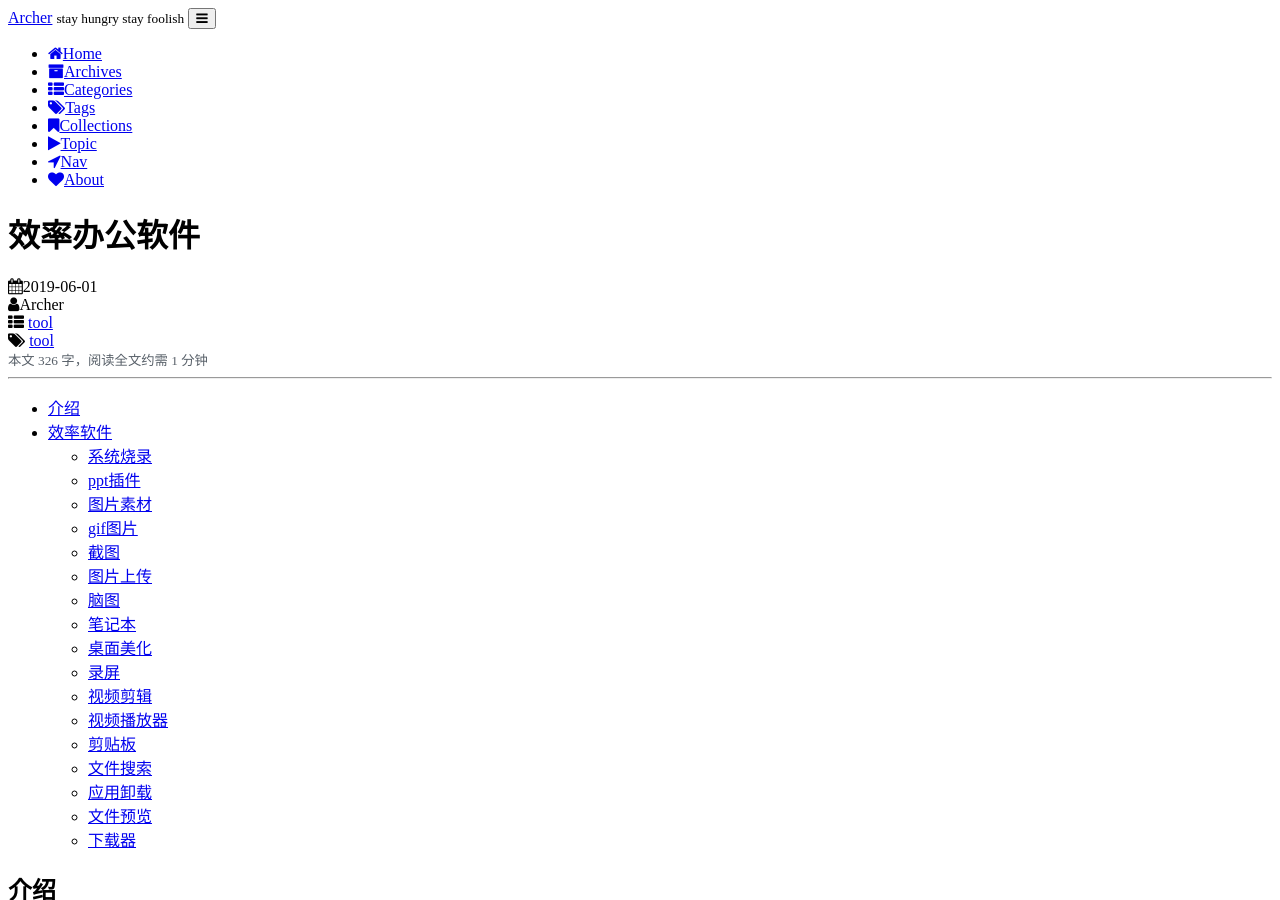
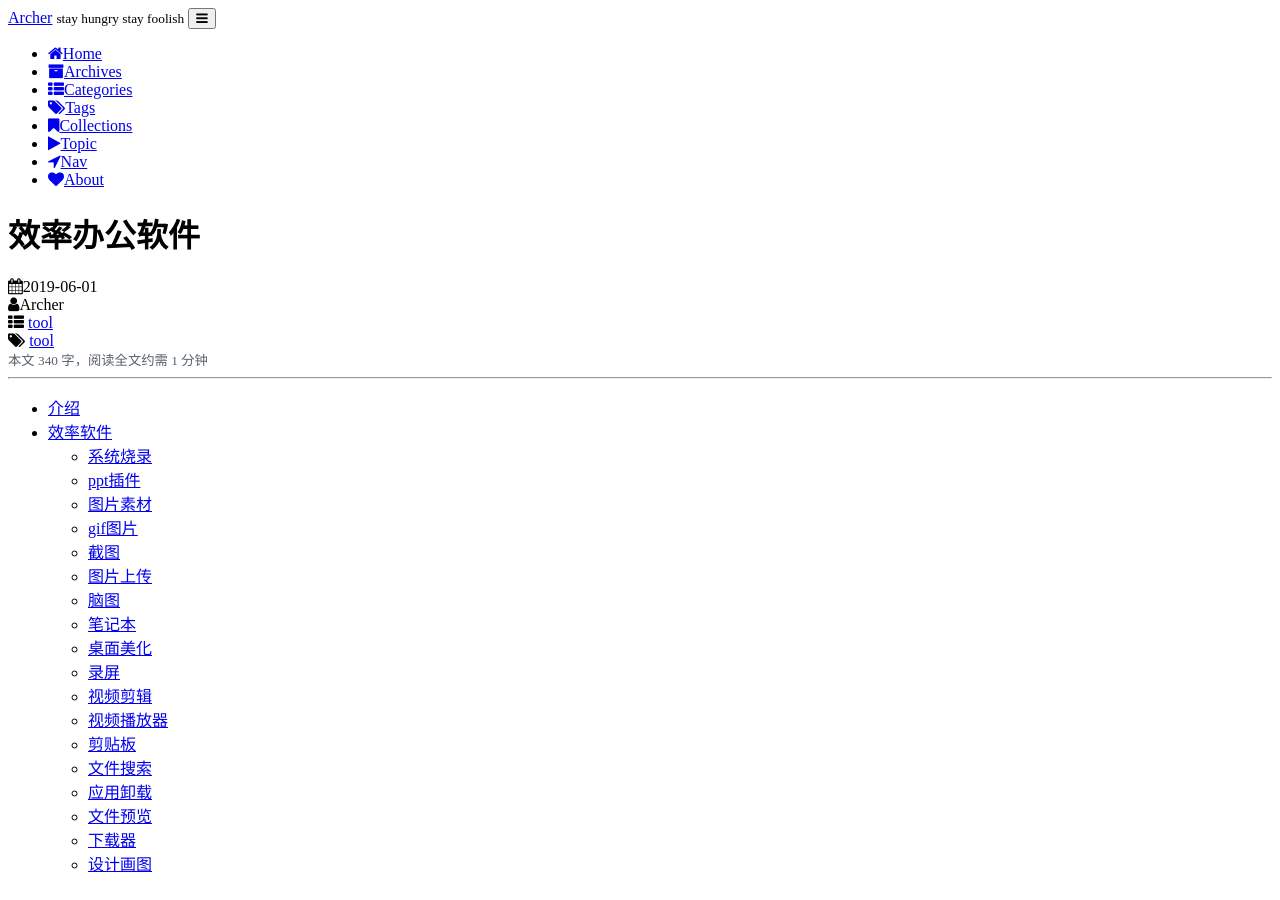
Before and after one commit to tangheng1995/tangheng1995.github.io, a Jekyll site: the page built from _posts/2019/2019-06-01-Awesome-tools.md, in a window 1280 px wide and 900 px high. Built offline with Jekyll 4.4.1, drawn with Linux system fonts in a browser that asks for light colours; comment, search, counter and statistics services are not loaded; a style sheet for code colours, icons or effects is not loaded.

Commit message:
Update 2019-06-01-Awesome-tools.md
feat: add sketch

```diff
--- a/_posts/2019/2019-06-01-Awesome-tools.md
+++ b/_posts/2019/2019-06-01-Awesome-tools.md
@@ -90,3 +90,7 @@
 
 - [IDM](http://www.internetdownloadmanager.com/)
 - [Motrix](https://github.com/agalwood/Motrix/releases)
+
+### 设计画图
+
+- [Sketch](https://www.sketch.com/)
```
